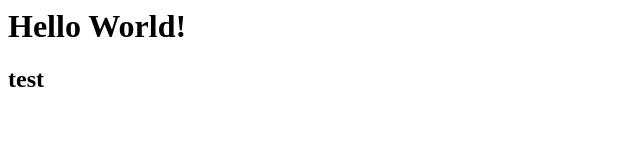
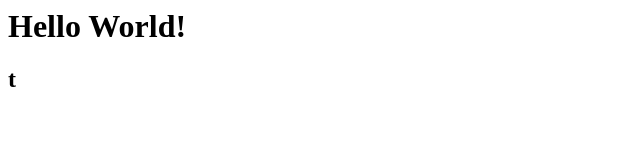
Before and after one commit to hellorahat/testrepo, a plain HTML site: page index.html in a window 1280 px wide. Shown: the full height of the page, 0-640 px from the left. Drawn offline with Linux system fonts and the light colour scheme.

Commit message:
Update index.html

```diff
--- a/index.html
+++ b/index.html
@@ -1,2 +1,2 @@
 <h1>Hello World!</h1>
-<h2>test</h2>
+<h2>t</h2>
```
